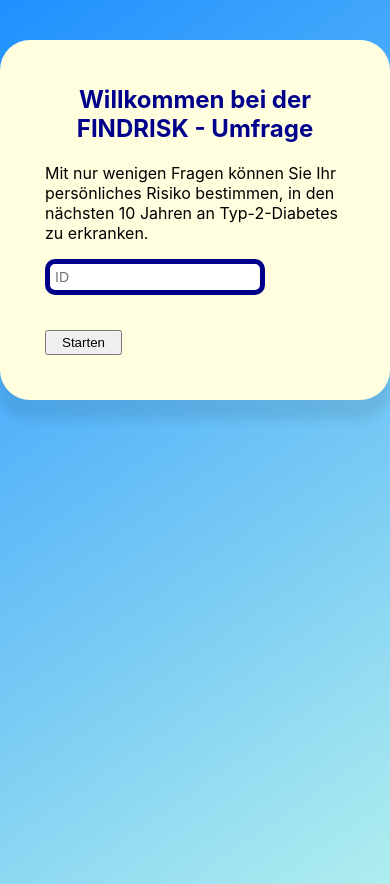
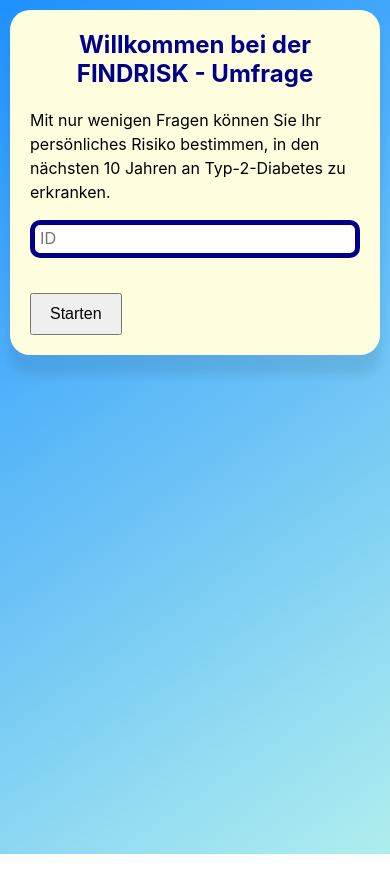
Before and after one commit to minetaburzic/findrisk, a plain HTML site: page index.html in a window 390 px wide. After the commit the page ends 854 px from the top, so only its background shows below. Drawn offline with Linux system fonts and the light colour scheme.

Commit message:
Add files via upload

```diff
--- a/findrisk.css
+++ b/findrisk.css
@@ -119,3 +119,63 @@ button {
 
 /*Fehlermeldung*/
 .error { color: red; }
+
+
+/* Anpassung für Handys */
+@media screen and (max-width: 600px) {
+
+    /* Hauptbox */
+    #app {
+        width: auto;
+        max-width: none;
+        margin: 10px;
+        padding: 15px;
+        border-radius: 20px;
+    }
+
+    /* Überschriften */
+    h1 {
+        font-size: 24px;
+    }
+
+    h2 {
+        font-size: 20px;
+    }
+
+    /* Texte */
+    p {
+        font-size: 16px;
+        line-height: 1.5;
+    }
+
+    /* Antwort-Boxen */
+    label {
+        padding: 12px;
+        margin: 8px 0;
+        font-size: 16px;
+    }
+
+    /* Radio-Buttons */
+    input[type="radio"] {
+        transform: scale(1.3);
+        margin-right: 8px;
+    }
+
+    /* ID-Eingabefeld */
+    input[type="text"] {
+        box-sizing: border-box;
+        width: 100%;
+        font-size: 16px;
+    }
+
+    /* Buttons */
+    button {
+        font-size: 16px;
+        padding: 10px 18px;
+    }
+
+    /* Seitenabstand */
+    .page.active {
+        margin: 5px;
+    }
+}
--- a/index.html
+++ b/index.html
@@ -6,6 +6,8 @@
 		<title>Findrisk</title>
 
 	<link rel="stylesheet" href="findrisk.css">
+
+	<meta name="viewport" content="width=device-width, initial-scale=1.0">
 
 </head>
 
```
